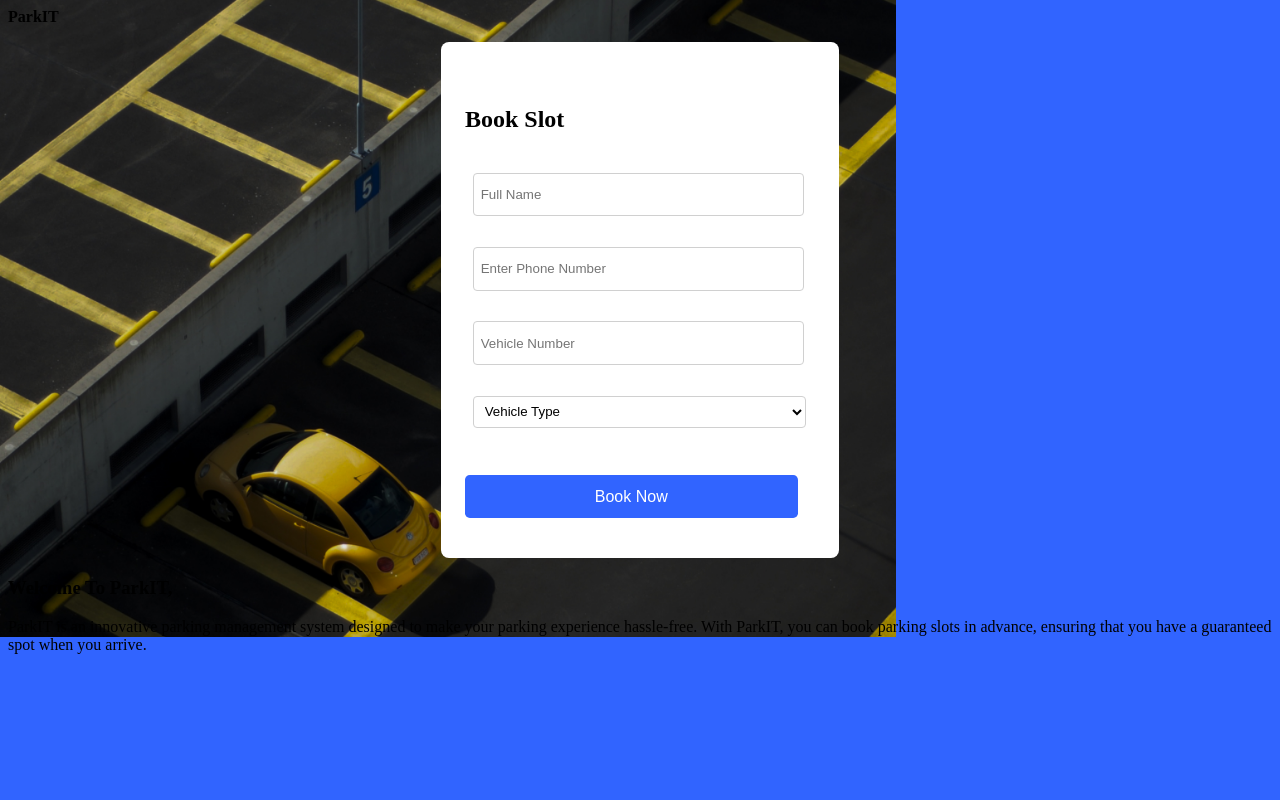
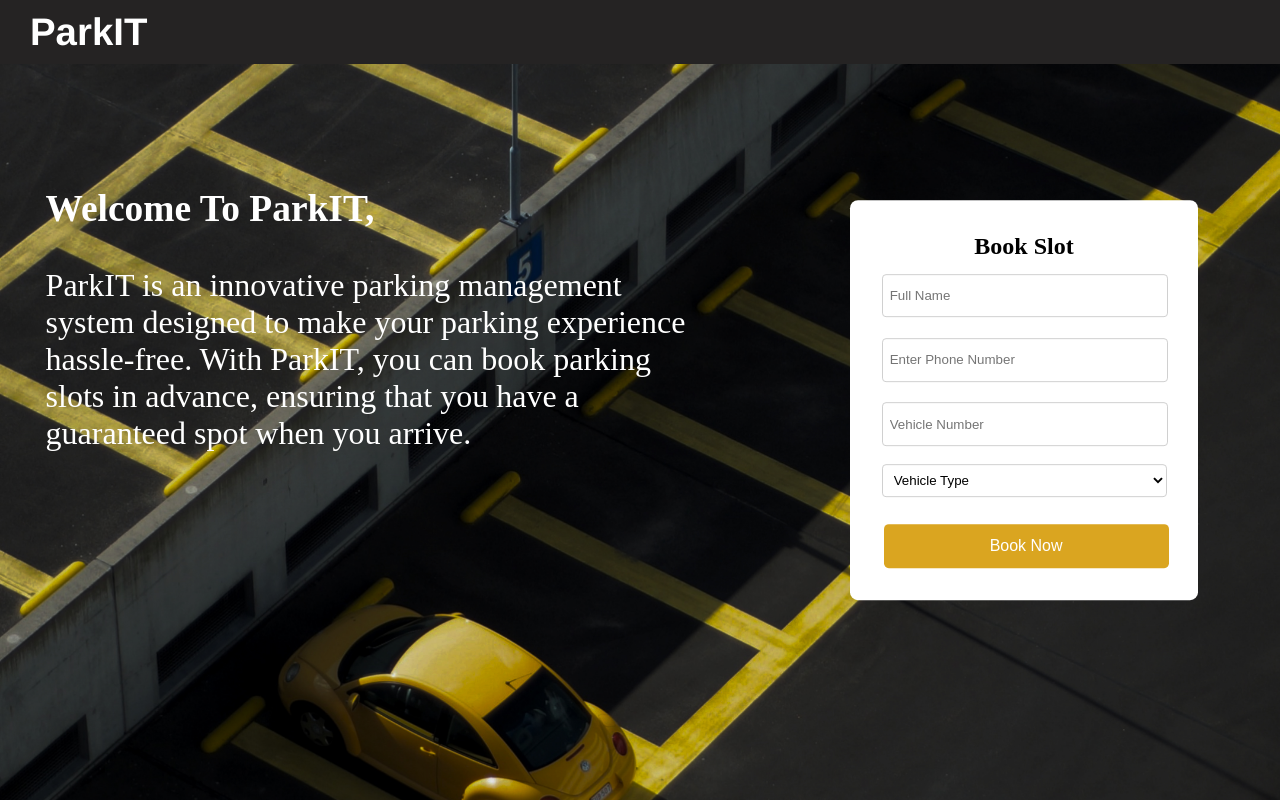
Before and after one commit to manavhello/IOT-based-Parking-management-, a PHP site: page / in a window 1280 px wide. Run offline with PHP 8.4, Linux system fonts and the light colour scheme.

Commit message:
Update style.css

```diff
--- a/style.css
+++ b/style.css
@@ -1,28 +1,62 @@
-
 body {
-    background-color: #3164ff;
   background-image: url('Desktop.jpg');
   background-repeat: no-repeat;
-    background-size:70% ;
+  background-size: cover; /* Use 'cover' to make the image cover the entire viewport */
   background-attachment: fixed;
+  margin: 0; /* Remove default margin to avoid extra space */
+  padding: 0; /* Remove default padding to avoid extra space */
+  height: 100vh; /* Set the body height to the height of the viewport */
+  overflow: hidden; /* Hide any content that overflows */
+}
 
+.navbar {
+  display: flex;
+  justify-content: flex-start; /* Align contents to the right */
+  align-items: center; /* Vertically center contents */
+  background-color: rgb(37, 35, 35);
+  color: white;
+  font-family: 'Franklin Gothic Medium', 'Arial Narrow', Arial, sans-serif;
+  font-size:xx-large;
+  padding: 10px;
+  cursor:default;
 }
+.app-name {
+  font-size: 1.2em;
+  font-weight: bold;
+  margin-left: 20px;
+}
+/* .navbar strong
+{
+  margin-left: 30px;
+} */
 .container {
-    width: 90vw;
-    max-width: 350px;
+  width: 500vw;
+  max-width: 300px;
   padding: 2em 1.5em;
+  max-height: 400px;
+  margin-top: 100%;
   background-color: #ffffff;
-    margin: 1em auto;
+  margin: 0% 30%; /* Center the container vertically and horizontally */
   border-radius: 0.5em;
+  position:absolute; /* Position the container absolutely */
+  top: 50%; /* Place the top of the container at the vertical center */
+  left: 50%; /* Place the left of the container at the horizontal center */
+  transform: translate(-50%, -50%); /* Center the container precisely */
 }
+
+
+
 h4 {
   font-size: 1.5em;
+  margin: auto;
+  text-align: center;
+  padding: 1px;
+  cursor: default;
 }
 .input-section {
   margin: 0.5em 0;
 }
-  label,
-  .error-message {
+label, .error-message {
   display: block;
   font-size: 1em;
 }
@@ -35,8 +69,9 @@
   outline: none;
   width: 95%;
   padding: 0.5em;
+  margin-top: 0.8%;
   border-radius: 0.3em;
-    margin-bottom: 0.5em;
+  margin-bottom: 0px;
   font-weight: 500;
 }
 input {
@@ -62,12 +97,16 @@ select:focus {
 }
 button {
   font-size: 1em;
-    background-color: #3164ff;
+  background-color:goldenrod;
   border: none;
   color: #ffffff;
   padding: 0.8em 0;
-    margin-top: 2em;
+  margin-top: 0.8em;
+  margin-left: 0.6em;
+  cursor: pointer;
  }
+
+
 .required-color {
   color: #ff4747;
 }
@@ -80,6 +119,18 @@ select:focus {
 .hide {
   display: none;
 }
+
+.content {
+  flex: 1; /* Make the content flexible to take available space */
+  /* background-color: #f2f2f2; Background color for the content */
+  padding: 20px;
+  margin-top: 1%;
+  margin-left: 2%;
+  width: 50%;
+  font-size: 2em;
+  /* font-family:'Times New Roman', Times, serif; */
+  color: white;
+}
 @media only screen and (max-width: 450px) {
   .container {
     font-size: 14px;
```
Lines whose indentation alone changed are shown as unchanged.
